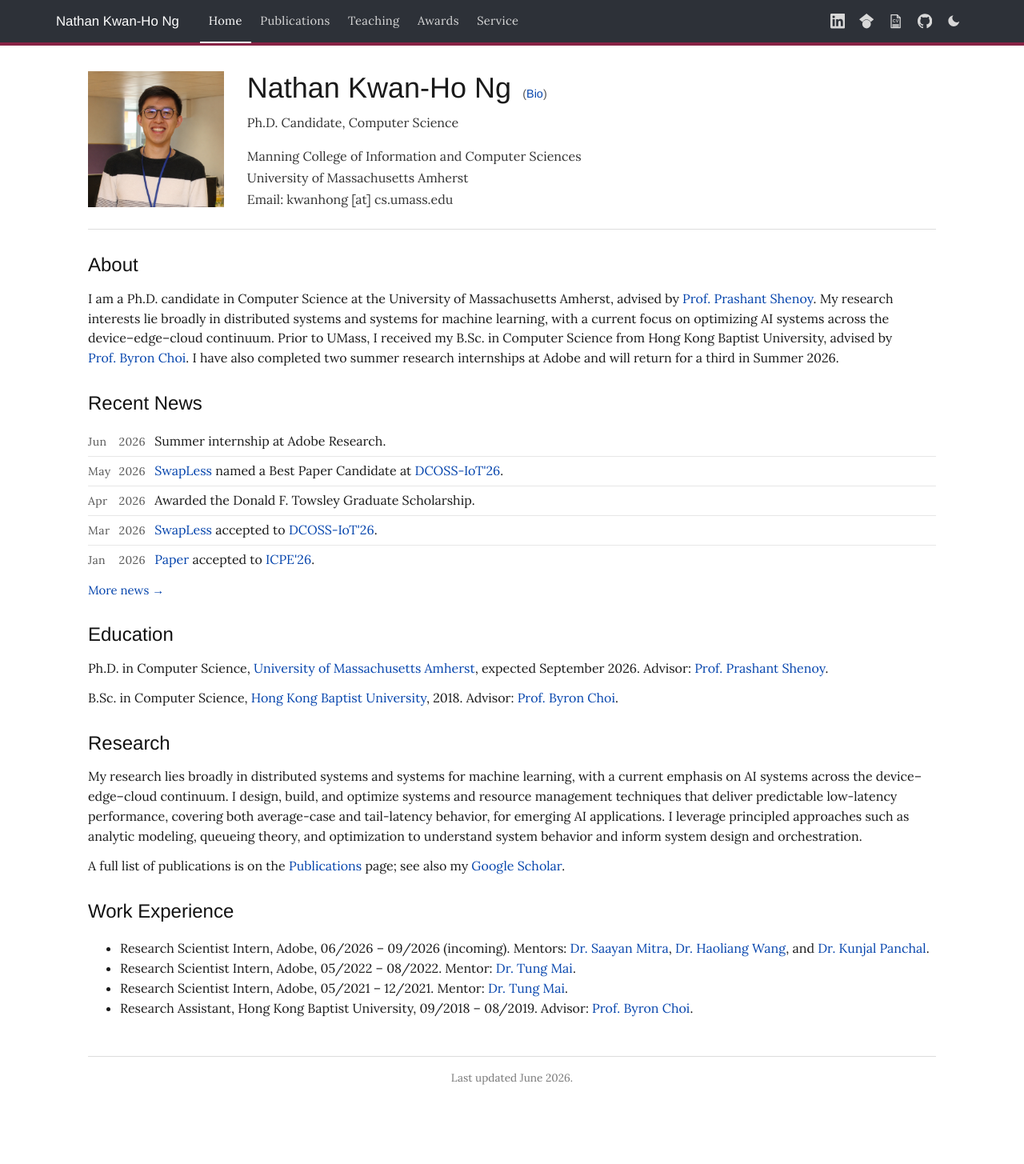
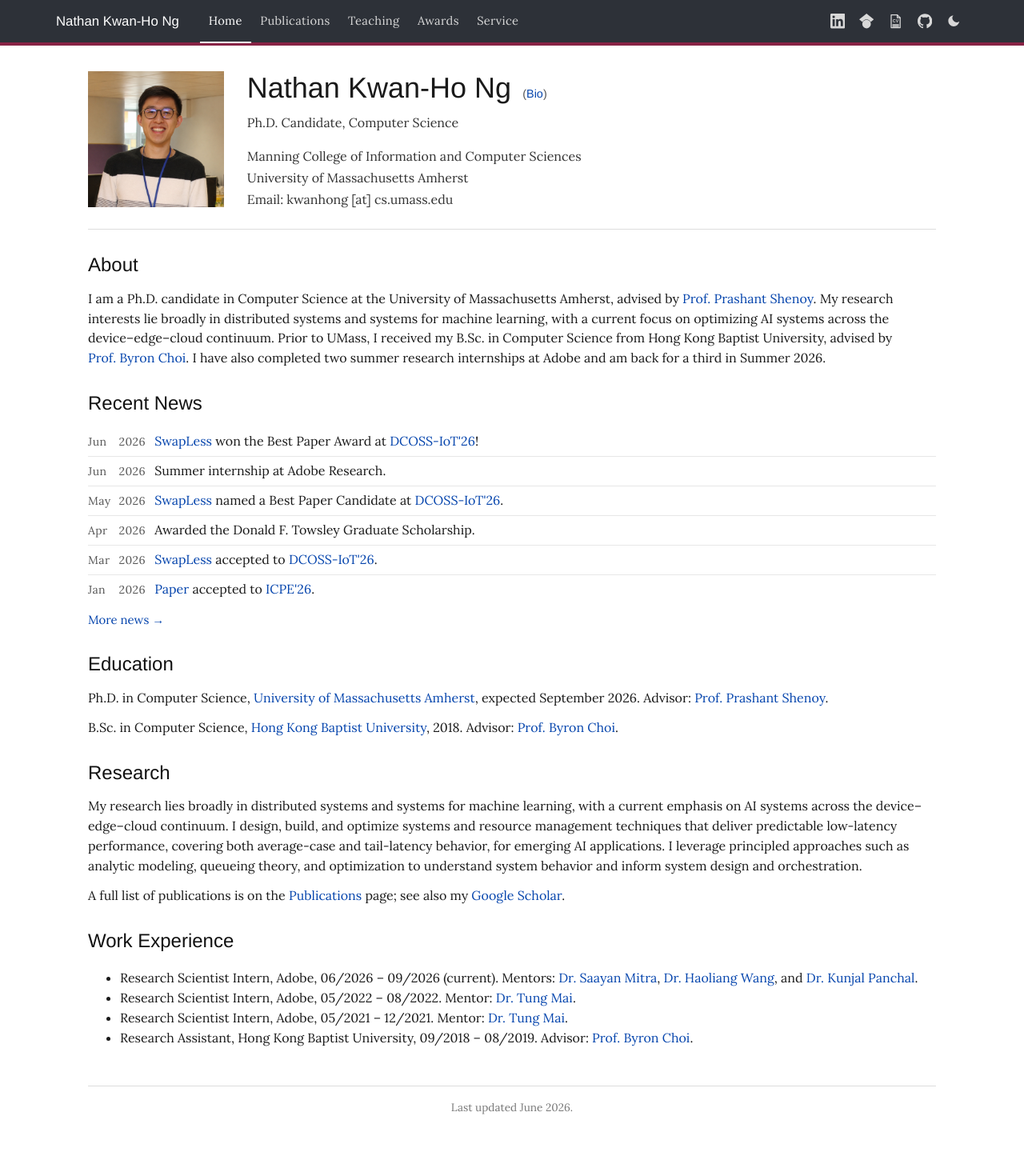
Before and after one commit to khngnathan/personal-website, a Jekyll site: the page built from index.html, in a window 1280 px wide. Shown: the whole page at 80% size. Built offline with Jekyll 4.4.1, drawn with Linux system fonts in a browser that asks for light colours; before the commit the page ends 1418 px from its top, so only the background shows below that.

Commit message:
Update site for DCOSS-IoT'26 Best Paper Award and ongoing Adobe internship
- Mark SwapLess as Best Paper Award winner (confirmed via DCOSS-IoT'26
  conference News announcement) in publications, awards, and news pages
- Add news entries announcing the win on the homepage and news page
- Update bio and work experience to present tense for the ongoing
  Summer 2026 Adobe internship

Co-Authored-By: Claude Opus 4.8 <noreply@anthropic.com>
Claude-Session: https://claude.ai/code/session_01V72okr5YP3DpwBe1HEnP3f

```diff
--- a/awards.html
+++ b/awards.html
@@ -9,7 +9,7 @@ active: awards
 
 <section>
   <ul>
-    <li><em>Best Paper Candidate</em>, IEEE DCOSS-IoT, 2026</li>
+    <li><em>Best Paper Award</em>, IEEE DCOSS-IoT, 2026</li>
     <li><em>Donald F. Towsley Graduate Scholarship in Computer Science</em>, University of Massachusetts Amherst, 2026</li>
     <li><em>James Kurose Scholarship in Computer Science</em>, University of Massachusetts Amherst, 2020</li>
     <li><em>Undergraduate Overseas Summer Research Scholarship</em>, Hong Kong Baptist University, 2018</li>
--- a/biosketch.html
+++ b/biosketch.html
@@ -20,7 +20,8 @@ description: Biographical sketch and educational history of Nathan Kwan-Ho Ng
     by <a href="https://www.comp.hkbu.edu.hk/~bchoi/">Prof.&nbsp;Byron Choi</a>
     and worked on graph query autocompletion and graph databases. He
     also completed two summer internships as a Research Scientist
-    Intern at Adobe, where his work led to two U.S. patents.
+    Intern at Adobe, where his work led to two U.S. patents, and is
+    back for a third in Summer 2026.
   </p>
 </section>
 
--- a/index.html
+++ b/index.html
@@ -34,14 +34,15 @@ active: home
     device&ndash;edge&ndash;cloud continuum.
     Prior to UMass, I received my B.Sc. in Computer Science from Hong Kong Baptist
     University, advised by <a href="https://www.comp.hkbu.edu.hk/~bchoi/">Prof.&nbsp;Byron
-    Choi</a>. I have also completed two summer research internships at Adobe and will
-    return for a third in Summer 2026.
+    Choi</a>. I have also completed two summer research internships at Adobe and am
+    back for a third in Summer 2026.
   </p>
 </section>
 
 <section id="news">
   <h2>Recent News</h2>
   <ul class="news">
+    <li><span class="date">Jun 2026</span> <a href="https://arxiv.org/abs/2602.17808">SwapLess</a> won the Best Paper Award at <a href="https://dcoss.org/">DCOSS-IoT'26</a>!</li>
     <li><span class="date">Jun 2026</span> Summer internship at Adobe Research.</li>
     <li><span class="date">May 2026</span> <a href="https://arxiv.org/abs/2602.17808">SwapLess</a> named a Best Paper Candidate at <a href="https://dcoss.org/">DCOSS-IoT'26</a>.</li>
     <li><span class="date">Apr 2026</span> Awarded the Donald F. Towsley Graduate Scholarship.</li>
@@ -87,7 +88,7 @@ active: home
 <section id="experience">
   <h2>Work Experience</h2>
   <ul>
-    <li>Research Scientist Intern, Adobe, 06/2026 &ndash; 09/2026 (incoming). Mentors: <a href="https://research.adobe.com/person/saayan-mitra/">Dr.&nbsp;Saayan Mitra</a>, <a href="https://research.adobe.com/person/haoliang-wang/">Dr.&nbsp;Haoliang Wang</a>, and <a href="https://astuary.github.io/Kunjal/">Dr.&nbsp;Kunjal Panchal</a>.</li>
+    <li>Research Scientist Intern, Adobe, 06/2026 &ndash; 09/2026 (current). Mentors: <a href="https://research.adobe.com/person/saayan-mitra/">Dr.&nbsp;Saayan Mitra</a>, <a href="https://research.adobe.com/person/haoliang-wang/">Dr.&nbsp;Haoliang Wang</a>, and <a href="https://astuary.github.io/Kunjal/">Dr.&nbsp;Kunjal Panchal</a>.</li>
     <li>Research Scientist Intern, Adobe, 05/2022 &ndash; 08/2022. Mentor: <a href="https://sites.google.com/view/tungtmai/">Dr.&nbsp;Tung Mai</a>.</li>
     <li>Research Scientist Intern, Adobe, 05/2021 &ndash; 12/2021. Mentor: <a href="https://sites.google.com/view/tungtmai/">Dr.&nbsp;Tung Mai</a>.</li>
     <li>Research Assistant, Hong Kong Baptist University, 09/2018 &ndash; 08/2019. Advisor: <a href="https://www.comp.hkbu.edu.hk/~bchoi/">Prof.&nbsp;Byron Choi</a>.</li>
--- a/news.html
+++ b/news.html
@@ -9,6 +9,7 @@ description: News archive for Nathan Kwan-Ho Ng — papers, awards, internships,
 <section>
   <h2>2026</h2>
   <ul class="news">
+    <li><span class="date">Jun 2026</span> <a href="https://arxiv.org/abs/2602.17808">SwapLess</a> won the Best Paper Award at <a href="https://dcoss.org/">DCOSS-IoT'26</a>!</li>
     <li><span class="date">Jun 2026</span> Summer internship at Adobe Research.</li>
     <li><span class="date">May 2026</span> <a href="https://arxiv.org/abs/2602.17808">SwapLess</a> named a Best Paper Candidate at <a href="https://dcoss.org/">DCOSS-IoT'26</a>.</li>
     <li><span class="date">Apr 2026</span> Awarded the Donald F. Towsley Graduate Scholarship.</li>
--- a/publications.html
+++ b/publications.html
@@ -14,7 +14,7 @@ active: publications
       <span class="ptitle"><a href="https://arxiv.org/abs/2602.17808">Collaborative Processing for Multi-Tenant Inference on Memory-Constrained Edge TPUs</a></span>
       <span class="pauthors"><b>Nathan Ng</b>, Walid Hanafy, Prashanthi Kadambi, Balachandra Sunil, Ayush Gupta, David Irwin, Yogesh Simmhan, Prashant Shenoy</span>
       <span class="pvenue">International Conference on Distributed Computing in Smart Systems and the Internet of Things (DCOSS-IoT'26)</span>
-      <span class="paward">Best Paper Candidate</span>
+      <span class="paward">Best Paper Award</span>
     </li>
     <li>
       <span class="ptitle"><a href="https://dl.acm.org/doi/10.1145/3777884.3797816">To Offload or Not To Offload: Model-driven Comparison of Edge-native and On-device Processing in the Era of Accelerators</a></span>
```
